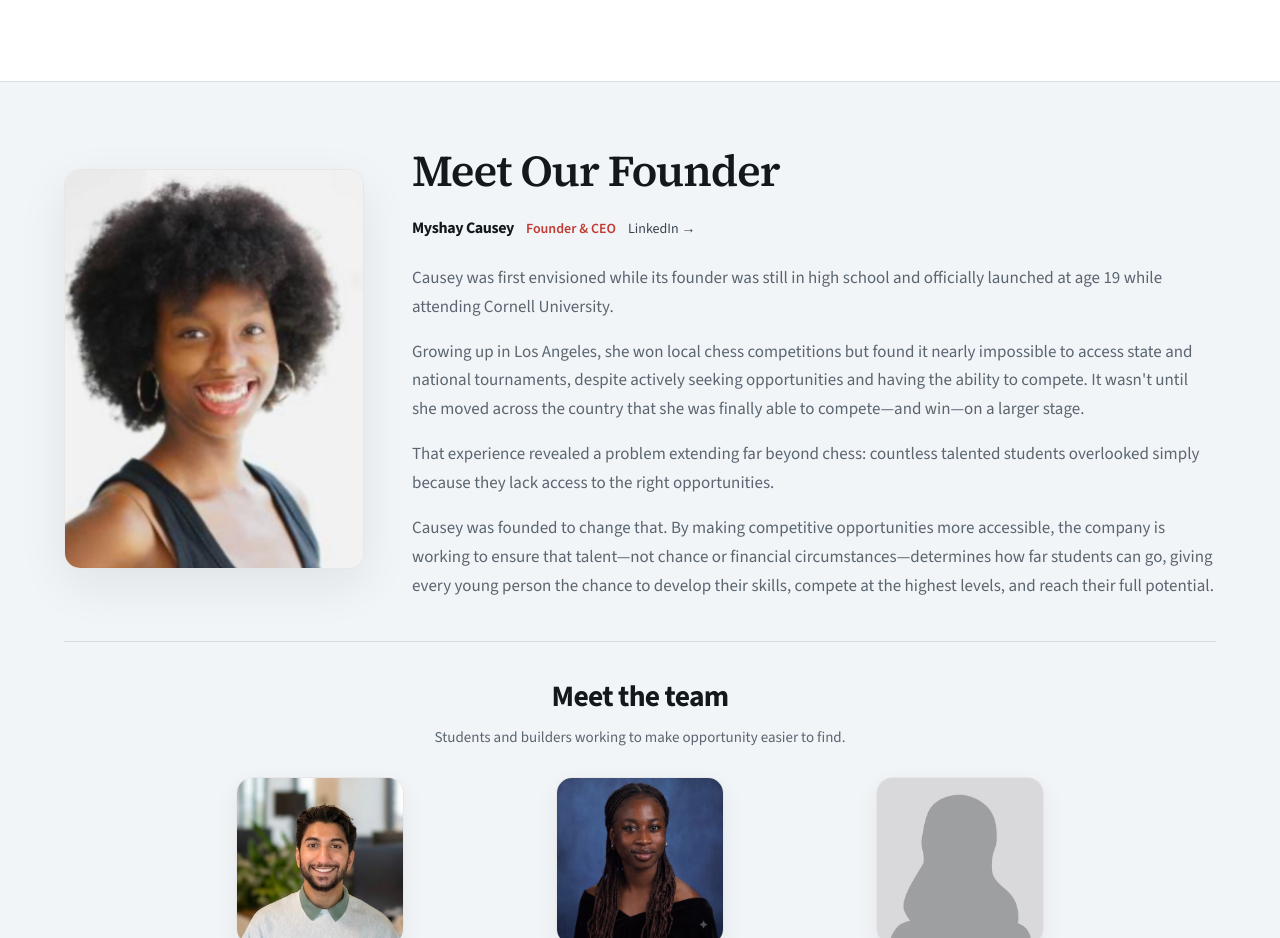
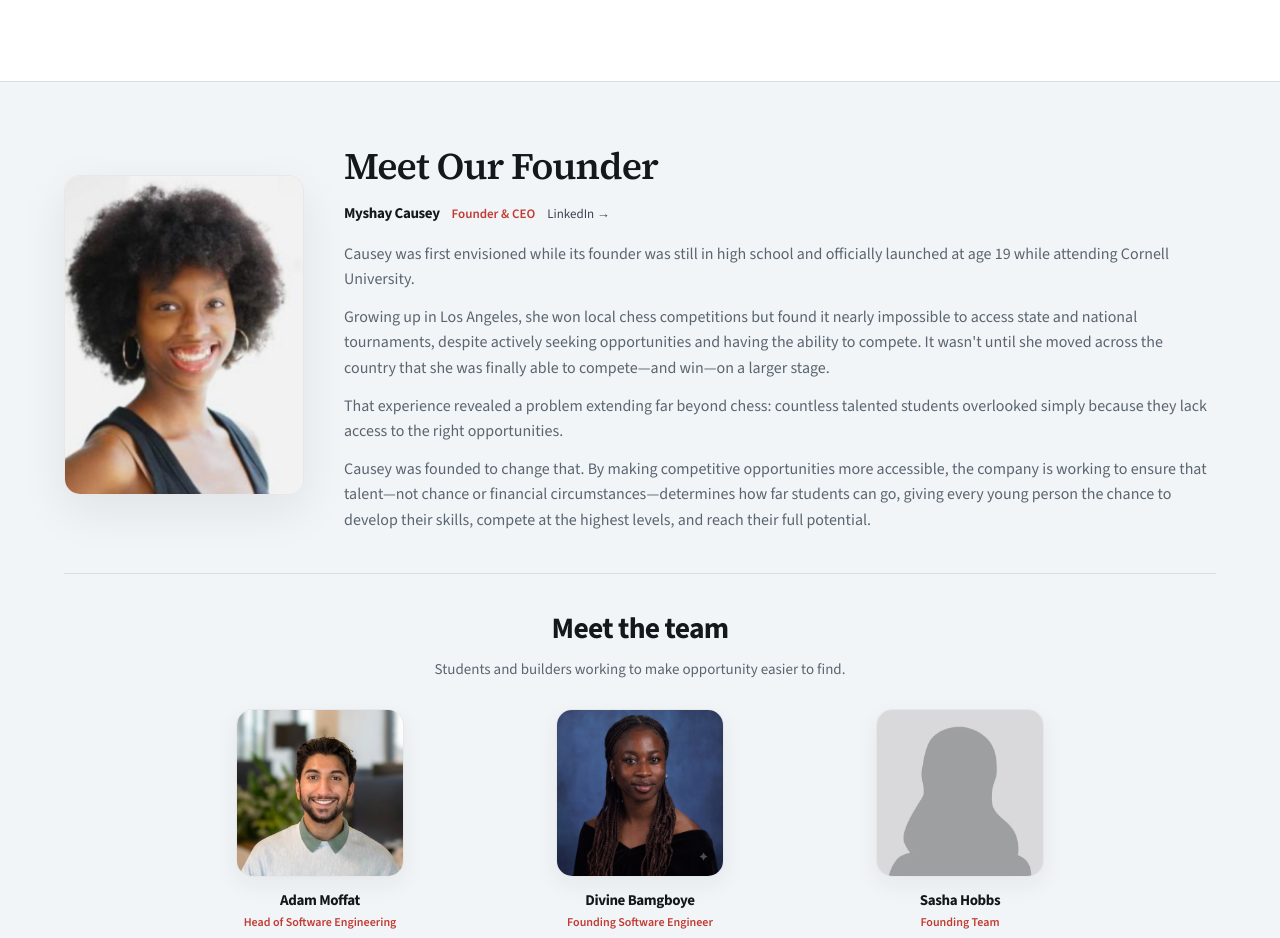
Before and after one commit to Admft/EdTech-Waitlist-Website, a Next.js app: page / in a window 1280 px wide. Shown: the part 1500-2438 px from the top of the page. Built offline with nearby package versions, Linux system fonts and the light colour scheme.

Commit message:
adjusted founder section' git push

```diff
--- a/src/components/TeamSection.tsx
+++ b/src/components/TeamSection.tsx
@@ -34,41 +34,41 @@
   return (
     <section id="team" className="section-rule bg-surface-soft px-5 py-12 sm:px-8 sm:py-14">
       <div className="mx-auto max-w-6xl">
-        <div className="grid items-center gap-8 lg:grid-cols-[minmax(0,280px)_minmax(0,1fr)] lg:gap-12 xl:grid-cols-[minmax(0,300px)_minmax(0,1fr)]">
-          <div className="mx-auto w-full max-w-[280px] lg:mx-0 lg:max-w-none">
+        <div className="grid items-center gap-6 lg:grid-cols-[minmax(0,220px)_minmax(0,1fr)] lg:gap-10 xl:grid-cols-[minmax(0,240px)_minmax(0,1fr)]">
+          <div className="mx-auto w-full max-w-[220px] lg:mx-0 lg:max-w-none">
             <div className="relative aspect-[3/4] overflow-hidden rounded-2xl border border-line bg-white shadow-[0_16px_48px_rgba(20,24,28,0.08)]">
               <Image
                 src="/myshay-headshot.jpeg"
                 alt="Myshay Causey, Founder & CEO of Causey"
                 fill
-                sizes="280px"
+                sizes="240px"
                 className="object-cover object-top"
               />
             </div>
           </div>
 
           <div className="min-w-0">
-            <h2 className="font-display text-[clamp(1.85rem,3.8vw,2.75rem)] font-semibold tracking-tight text-foreground">
+            <h2 className="font-display text-[clamp(1.65rem,3.4vw,2.35rem)] font-semibold tracking-tight text-foreground">
               Meet Our Founder
             </h2>
-            <div className="mt-3 flex flex-wrap items-baseline gap-x-3 gap-y-1">
-              <p className="text-[16px] font-bold tracking-tight text-foreground">
+            <div className="mt-2 flex flex-wrap items-baseline gap-x-3 gap-y-1">
+              <p className="text-[15px] font-bold tracking-tight text-foreground">
                 Myshay Causey
               </p>
-              <p className="text-[14px] font-semibold text-brand-red">
+              <p className="text-[13px] font-semibold text-brand-red">
                 Founder & CEO
               </p>
               <a
                 href="https://www.linkedin.com/in/myshay-causey-a29684285/"
                 target="_blank"
                 rel="noopener noreferrer"
-                className="text-[14px] font-medium text-muted-strong transition hover:text-brand-red"
+                className="text-[13px] font-medium text-muted-strong transition hover:text-brand-red"
               >
                 LinkedIn →
               </a>
             </div>
 
-            <div className="mt-6 space-y-4 text-[16px] leading-[1.7] text-muted sm:text-[17px]">
+            <div className="mt-4 space-y-3 text-[15px] leading-[1.6] text-muted sm:text-[16px]">
               <p>
                 Causey was first envisioned while its founder was still in high
                 school and officially launched at age 19 while attending Cornell
```
